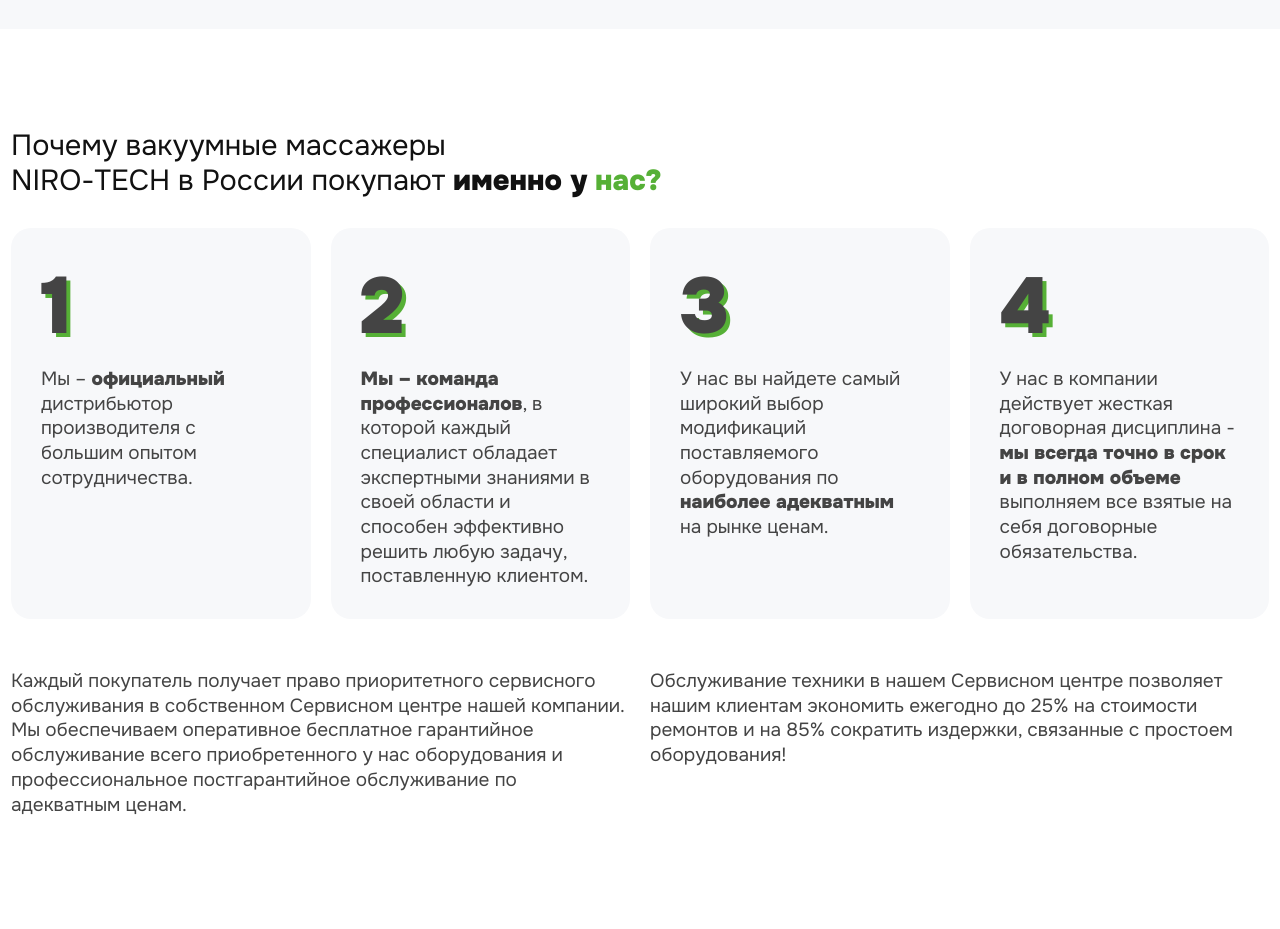
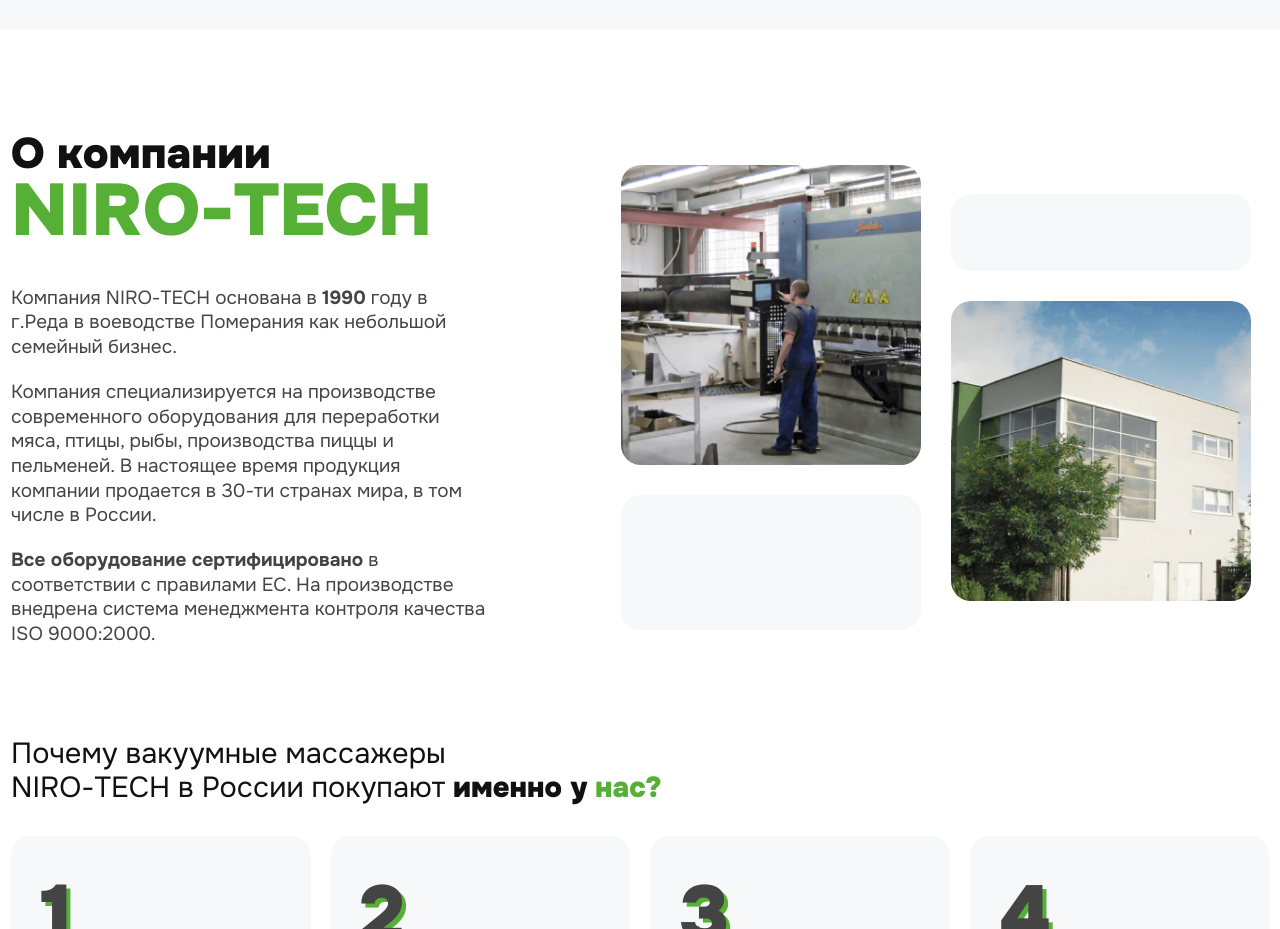
Before and after one commit to theibd56/tsg2, a website built with Vite: page index.html in a window 1280 px wide. Shown: the part 4280-5209 px from the top of the page. Built offline with nearby package versions, Linux system fonts and the light colour scheme; files whose address does not match are found by name; what maska would draw is missing.

Commit message:
about section has been created

```diff
--- a/index.html
+++ b/index.html
@@ -220,7 +220,38 @@
       <section class="about">
         <div class="about-container container">
           <div class="about-top">
-
+            <div class="about-left">
+              <h2 class="about-title">
+                О компании <br>
+                <span>NIRO-TECH</span>
+              </h2>
+              <div class="about-description">
+                <p>
+                  Компания NIRO-TECH основана в <strong>1990</strong> году в г.Реда в воеводстве Померания как небольшой семейный бизнес.
+                </p>
+                <p>
+                  Компания специализируется на производстве современного оборудования для переработки мяса, птицы, рыбы, производства пиццы и пельменей. В настоящее время продукция компании продается в 30-ти странах мира, в том числе в России.
+                </p>
+                <p>
+                  <strong>Все оборудование сертифицировано</strong>
+                  в соответствии с правилами ЕС. На производстве внедрена система менеджмента контроля качества ISO 9000:2000.
+                </p>
+              </div>
+            </div>
+            <div class="about-right">
+              <div class="about-right__item">
+                <div class="about-image">
+                  <img src="/about/about-1.png" alt="">
+                </div>
+                <div class="about-plug"></div>
+              </div>
+              <div class="about-right__item">
+                <div class="about-plug small"></div>
+                <div class="about-image">
+                  <img src="/about/about-2.png" alt="">
+                </div>
+              </div>
+            </div>
           </div>
           <div class="about-bottom">
             <div class="about-bottom__title">
--- a/sass/blocks/_about.scss
+++ b/sass/blocks/_about.scss
@@ -1,6 +1,13 @@
 .about {
   padding: 100px 0 110px;
 
+  &-top {
+    display: grid;
+    grid-template: auto / 475px 1fr;
+    gap: 135px;
+
+    margin-bottom: 70px;
+  }
   &-bottom {
     &__title {
       font-weight: 400;
@@ -13,6 +20,66 @@
         font-weight: 900;
         color: var(--accent-color);
       }
+    }
+  }
+  &-right {
+    display: flex;
+    align-items: center;
+    gap: 30px;
+    &__item {
+      display: flex;
+      flex-direction: column;
+      align-items: center;
+      gap: 30px;
+      &:nth-child(2) {
+        padding: 20px 0;
+      }
+    }
+  }
+  &-image {
+    border-radius: 20px;
+    width: 300px;
+    height: 300px;
+
+    position: relative;
+    img {
+      position: absolute;
+      width: 100%;
+      height: 100%;
+      border-radius: 20px;
+    }
+  }
+  &-plug {
+    border-radius: 20px;
+    width: 300px;
+    height: 135px;
+    background: #f7f8fa;
+    &.small {
+      height: 77px;
+    }
+  }
+
+
+  &-title {
+    text-align: left;
+    font-weight: 900;
+    line-height: 1.16279;
+
+    margin-bottom: 40px;
+    span {
+      font-size: 73px;
+
+      /* line-height: 64px; */
+      line-height: 0.87671;
+      color: var(--accent-color);
+    }
+  }
+  &-description {
+    strong {
+      font-weight: 700;
+    }
+    p {
+      margin-bottom: 20px;
     }
   }
   &-advantages {
```
